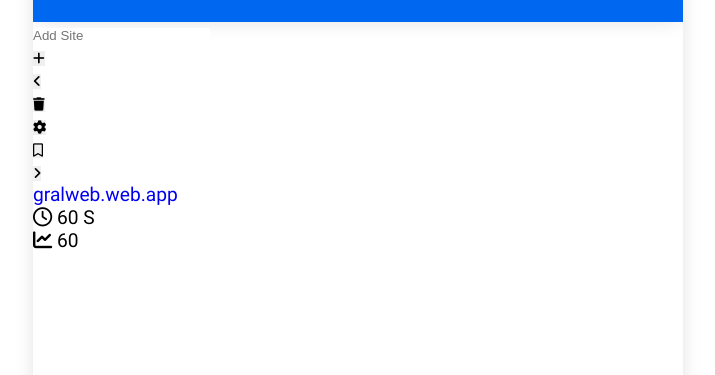
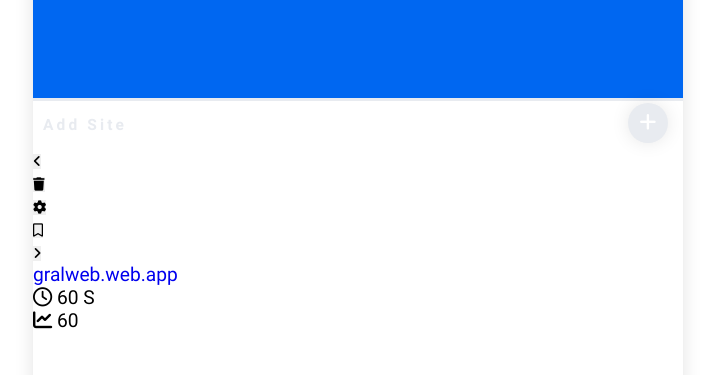
Before and after one commit to gralweb/gralweb-traffic, a website: page index.html in a window 1280 px wide. Shown: the part 241-616 px from the top of the page, without its empty margins (282-997 px from the left). Drawn offline with Linux system fonts and the light colour scheme.

Commit message:
estilos para input de urls

```diff
--- a/index.html
+++ b/index.html
@@ -17,7 +17,7 @@
 			</summary>
 		</header>
 
-		<section class="_gt-container _gt-main">
+		<section id="_gt-main" class="_gt-container">
 			<section class="_gt-form-add">
 				<input type="text" placeholder="Add Site" class="_gt-form-add-input">
 				<div class="_gt-form-add-icon-container">
@@ -83,7 +83,7 @@
 			</main>
 		</section>
 
-		<footer class="_gt-container">
+		<footer id="_gt-footer" class="_gt-container">
 			<summary class="_gt-credits">
 				<h3>By <a href="https://gralweb.web.app" target="_blank">Gralweb</a></h3>
 			</summary>
--- /dev/null
+++ b/src/sass/content/_content_main.scss
@@ -0,0 +1,6 @@
+#_gt-main {
+	background-color: $color-blanco;
+	display: block;
+	width: 100%;
+	padding: 0;
+}
--- /dev/null
+++ b/src/sass/content/_input_set_url.scss
@@ -0,0 +1,59 @@
+._gt-form-add {
+	display: flex;
+	position: relative;
+	align-items: center;
+
+	& ._gt-form-add-input {
+		width: 100%;
+		height: 50px;
+		display: block;
+		padding: 5px 10px;
+		color: $color-negro;
+		letter-spacing: .1em;
+		border-top: 3px solid $color-gris;
+		font: {
+			size: .9em;
+			weight: bold;
+			family: $text-font-bold;
+		}
+
+		&::placeholder {
+			color: $color-gris;
+			letter-spacing: .2em;
+			font: {
+				size: .9em;
+			}
+		}
+	}
+
+	& ._gt-form-add-icon-container {
+		position: absolute;
+		display: flex;
+		top: 0;
+		right: 5px;
+		width: 60px;
+		height: 100%;
+		align-items: center;
+		justify-content: center;
+
+		& button {
+			@include box-shadow;
+			cursor: pointer;
+			width: 40px;
+			height: 40px;
+			border-radius: 100%;
+			-webkit-border-radius: 100%;
+			-moz-border-radius: 100%;
+			-ms-border-radius: 100%;
+			-o-border-radius: 100%;
+			font-size: 1em;
+			color: $color-blanco;
+			transition: all 300ms ease;
+			background-color: $color-gris;
+
+			&:hover {
+				background-color: $color-negro;
+			}
+		}
+	}
+}
--- a/src/sass/header/_header.scss
+++ b/src/sass/header/_header.scss
@@ -1,5 +1,6 @@
 #_gt-header {
 	@include box-shadow;
+	min-height: 250px;
 	width: 100%;
 	display: flex;
 	overflow: hidden;
@@ -17,11 +18,12 @@
 			color: $color-blanco;
 			display: block;
 			padding: 5px;
-			line-height: 1.5em;
-			letter-spacing: .15em;
+			line-height: 1em;
+			letter-spacing: .12em;
 			font: {
-				size: 2em;
+				size: 2.8em;
 				weight: bold;
+				family: $text-font-headers;
 			}
 		}
 	}
--- a/src/sass/index.scss
+++ b/src/sass/index.scss
@@ -10,3 +10,5 @@
 @import "text-fonts.scss";
 // Contenido
 @import "./header/_header.scss";
+@import "./content/_content_main";
+@import "./content/_input_set_url.scss";
--- a/src/sass/text-fonts.scss
+++ b/src/sass/text-fonts.scss
@@ -12,3 +12,8 @@
 	font-family: 'roboto-medium';
 	src: url('./../assets/fonts/roboto/Roboto-Medium.ttf');
 }
+
+@font-face {
+	font-family: 'interstate-black';
+	src: url('./../assets/fonts/interstate-black.ttf');
+}
--- a/src/sass/vars.scss
+++ b/src/sass/vars.scss
@@ -11,3 +11,4 @@ $color-gris: #E8EBF0;
 $text-font-regular: "roboto-regular";
 $text-font-medium: "roboto-medium";
 $text-font-bold: "roboto-bold";
+$text-font-headers: "interstate-black";
```
Also changed, not shown: src/assets/fonts/interstate-black.ttf (added), src/css/index.css.
